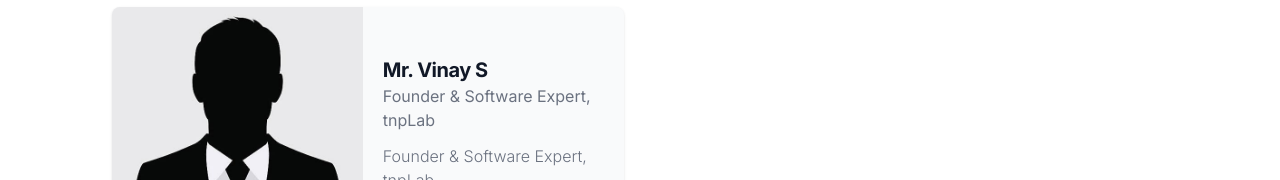
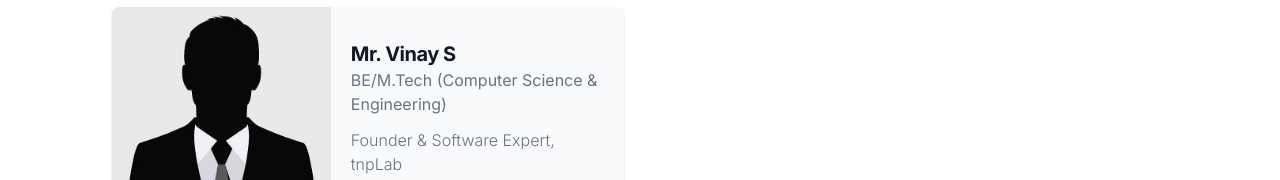
Before and after one commit to arpitsahuu/albokoes, a Next.js app: page /about in a window 1280 px wide. Shown: the part 3735-3915 px from the top of the page. Built offline with nearby package versions, Linux system fonts and the light colour scheme; no server answers.

Commit message:
change advisury borde data

```diff
--- a/src/app/layout.tsx
+++ b/src/app/layout.tsx
@@ -24,7 +24,6 @@ export default function RootLayout({
           <Navbar />
           {children}
           <Footer />
-
         </Wrapper>
       </body>
     </html>
--- a/src/components/about/OurTeam.tsx
+++ b/src/components/about/OurTeam.tsx
@@ -96,7 +96,7 @@ const OurTeam = () => {
                 <h3 className="text-xl font-bold tracking-tight text-gray-900 ">
                   <a href="#">Mr. Vinay S</a>
                 </h3>
-                <span className="text-gray-500 ">Founder & Software Expert, tnpLab </span>
+                <span className="text-gray-500 ">BE/M.Tech (Computer Science & Engineering)</span>
                 <p className="mt-3 mb-4 font-light text-gray-500 ">Founder & Software Expert, tnpLab</p>
               </div>
             </div>
```
